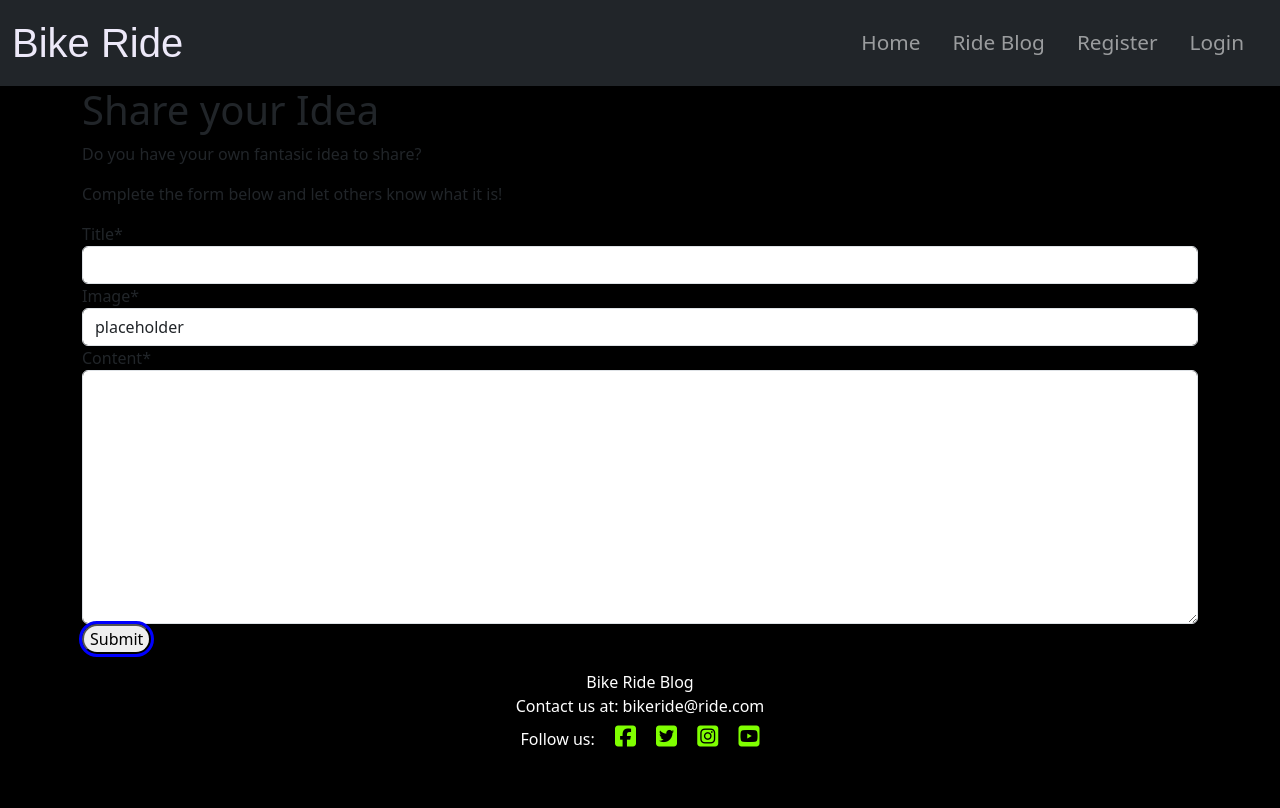
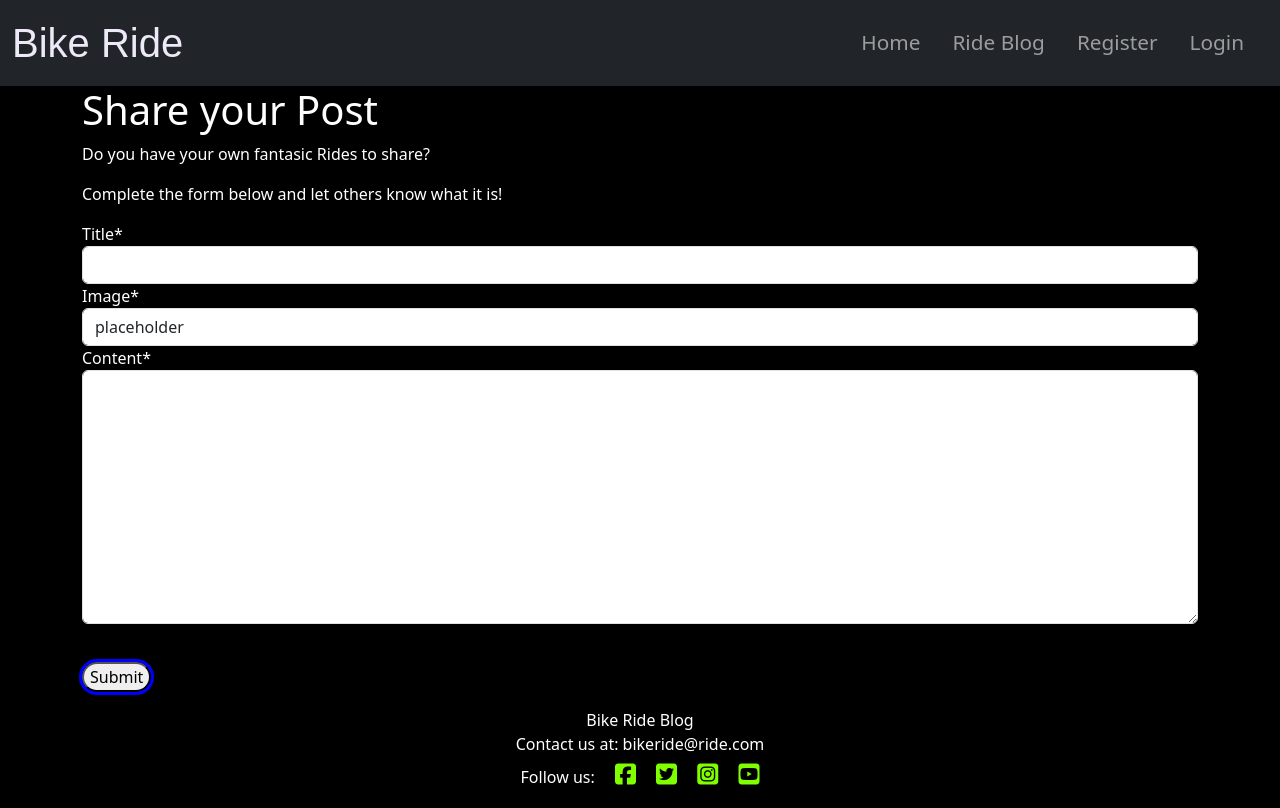
Before and after one commit to deima24/Bike-Ride, a Django app: page /posts/create/ in a window 1280 px wide. Before the commit the page ends 747 px from the top, so only its background shows below. Run offline with Django 3.2, Linux system fonts and the light colour scheme; some libraries are stand-ins or nearby versions.

Commit message:
Changed stiles to delete,edit, post html and when post is created returns the user to the post page

```diff
--- a/ride/models.py
+++ b/ride/models.py
@@ -13,7 +13,7 @@ class Post(models.Model):
     featured_image = CloudinaryField('image', default='placeholder')
     excerpt = models.TextField(blank=True)
     created_on = models.DateTimeField(auto_now_add=True)
-    status = models.IntegerField(choices=STATUS, default=0)
+    status = models.IntegerField(choices=STATUS, default=1)
     likes = models.ManyToManyField(User, related_name='ride_likes', blank=True)
 
     class Meta:
--- a/ride/views.py
+++ b/ride/views.py
@@ -90,7 +90,7 @@ class PostCreate(CreateView):
 
     form_class = PostForm
     template_name = 'create_post.html'
-    #success_url = ""
+    success_url = "/posts/"
     model = Post
 
     def form_valid(self, form):
@@ -103,7 +103,7 @@ class PostCreate(CreateView):
 class PostDelete(LoginRequiredMixin, UserPassesTestMixin, DeleteView):
     """ A view to delete an post """
     model = Post
-    #success_url = ""
+    success_url = "/posts/"
     template_name = "post_delete.html"
 
     def test_func(self):
@@ -115,7 +115,7 @@ class PostEdit(LoginRequiredMixin, UserPassesTestMixin, UpdateView):
 
     Model = Post
     form_class = PostForm
-    #success_url = ""
+    success_url = "/posts/"
     template_name = "post_edit.html"
     queryset = Post.objects
 
--- a/static/css/style.css
+++ b/static/css/style.css
@@ -27,7 +27,10 @@ body {
     background-color: #F5DEB3;
 }
 
-.post-text {
+.post-text,
+.edit_post_form,
+.create_post_form,
+.post_delete {
     color: white;
     position: relative;
 }
@@ -112,6 +115,8 @@ a {
     background-color: #F5FFFA;
 }
 
-.post_btn {
+.post_btn,
+.edit-btn,
+.create_btn {
     margin-top: 1cm;
 }
--- a/templates/create_post.html
+++ b/templates/create_post.html
@@ -4,25 +4,22 @@
 
 
 <div class="container">
+    <div class="create_post_form">
         <!-- Create form header and information -->
-    <h1>Share your Idea</h1>
-    <p>Do you have your own fantasic idea to share?</p>
+        <h1>Share your Post</h1>
+        <p>Do you have your own fantasic Rides to share?</p>
         <p>Complete the form below and let others know what it is!</p>
         <!-- Create idea form -->
-    <form class="create_idea_form" method="POST" enctype="multipart/form-data">
+        <form  method="POST" enctype="multipart/form-data">
 
             {% csrf_token %}
 
             {{form | crispy}}
 
 
-        <button class="button" type="submit" class="btn-lg">Submit</button>
-
-
-
-
-
+            <button class="button create_btn" type="submit" class="btn-lg">Submit</button>
 
         </form>
     </div>
+</div>
 {% endblock %}
--- a/templates/post_delete.html
+++ b/templates/post_delete.html
@@ -8,16 +8,18 @@
 <div class="row col-md-8 offset-md-2 delete-idea">
     <div class="col-md-8 offset-md-2 p-3">
         <!-- Delete idea headig -->
-        <h1 class="text-center">Delete Idea</h1>
+        <div class="post_delete">
+            <h1 class="text-center">Delete Post</h1>
             <div class="d-flex justify-content-center pt-3">
                 <!-- Delete idea confirmation form-->
                 <form method="post" class="text-center p-5">
                     {% csrf_token %}
-                <p>Are you sure you want to delete "{{ idea.activity_name }}"?</p>
+                    <p>Are you sure you want to delete "{{ post.title }}"?</p>
                     <input type="submit" value="Confirm" class="button">
                 </form>
             </div>
         </div>
     </div>
+</div>
 
 {% endblock %}
```
Also changed, not shown: templates/post_edit.html (+13 -11 lines). Lines whose indentation alone changed are shown as unchanged.
